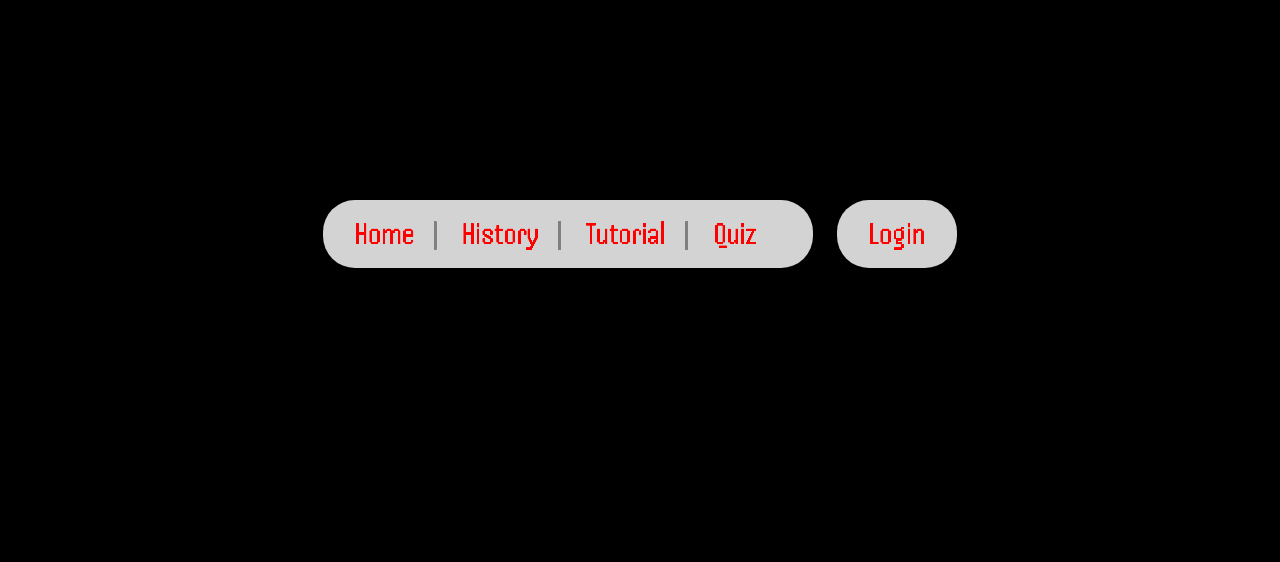
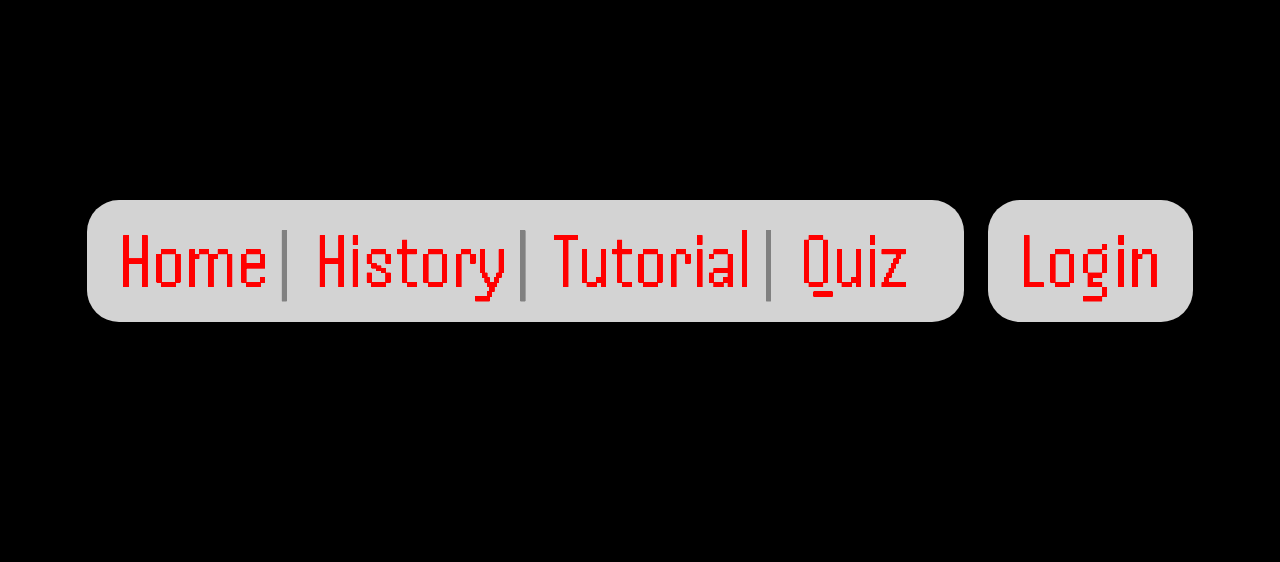
Before and after one commit to Ziheri/ISTE-240_Group_Project, a PHP site: page / in a window 1280 px wide. Shown: the part 464-1026 px from the top of the page. Run offline with PHP 8.4, Linux system fonts and the light colour scheme.

Commit message:
finished for the day

```diff
--- a/assets/css/styles.css
+++ b/assets/css/styles.css
@@ -51,7 +51,7 @@ nav {
     gap: 1.5rem;
     padding: 1rem 2rem;
     border-radius: 2rem;
-    font-size: 2rem;
+    font-size: 5rem;
     background: lightgray;
     margin: 0;
 }
@@ -76,6 +76,11 @@ a {
     color: red;
     text-decoration: none;
 }
+
+.navbar li a:hover, .navbar-2 li a:hover {
+    color: #FFF200;
+}
+
 
 .start-learning {
     background-color: #d9d9d9;
```
